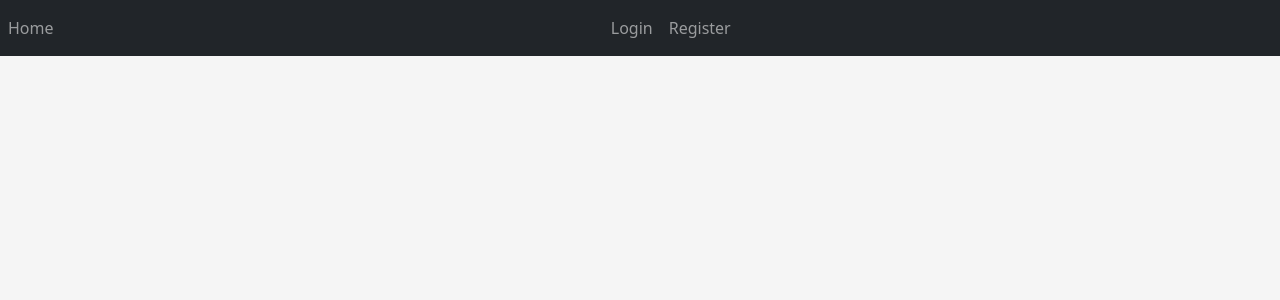
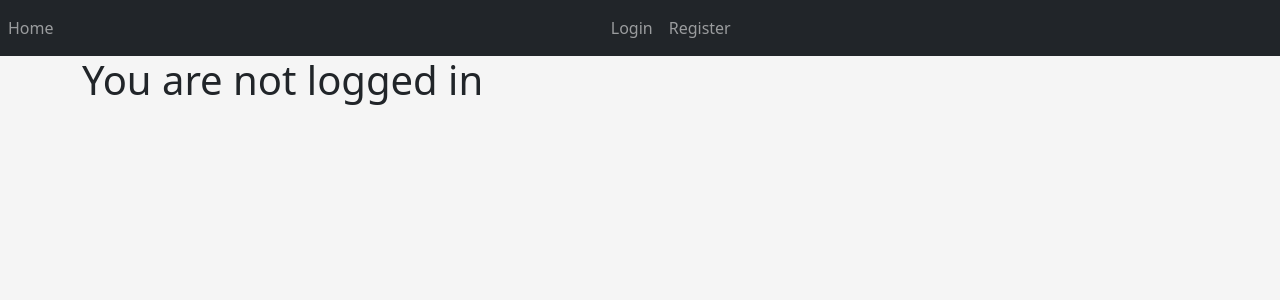
Before and after one commit to astonetuhame/react-laravel-auth, a React (Create React App) app in the folder client/: page / in a window 1280 px wide. Shown: the top 300 px of the page. Built offline with nearby package versions, Linux system fonts and the light colour scheme; no server answers.

Commit message:
Add use effect dependencies

```diff
--- a/client/src/App.tsx
+++ b/client/src/App.tsx
@@ -10,6 +10,7 @@ import axios from 'axios';
 function App() {
 
   const [user, setUser] = useState(null)
+  const[loginValue, setLogin] = useState(false)
 
    useEffect(() => {
         (
@@ -24,17 +25,17 @@ function App() {
 
             }
         )()
-   },[])
+   },[loginValue])
 
 
   return (
     <div className="App">
       <BrowserRouter>
-      <Nav user={ user}/>
+      <Nav user={ user} setLogin={ ()=> setLogin(false)}/>
 
         <Routes>
-          <Route path="/" element={() => <Home user={ user}/>} />
-        <Route path="/login" element={<Login />} />
+          <Route path="/" element={<Home user={ user}/>} />
+        <Route path="/login" element={<Login setLogin={ ()=> setLogin(true)}/>} />
         <Route path="/register" element={<Register />} />
 
         </Routes>
--- a/client/src/components/Nav.tsx
+++ b/client/src/components/Nav.tsx
@@ -1,10 +1,11 @@
 import { Link } from "react-router-dom"
 import axios from 'axios';
 
-const Nav = ({user}:{user:any}) => {
+const Nav = ({user, setLogin}:{user:any, setLogin:Function}) => {
 
     const logout = async () => {
-         await axios.get('logout', {})
+        await axios.post('logout', {})
+        setLogin()
     }
 
     let links;
--- a/client/src/pages/Home.tsx
+++ b/client/src/pages/Home.tsx
@@ -5,7 +5,7 @@ const Home = ({user}:{user:any}) => {
     let message;
 
     if (user) {
-        message = 'test'
+        message = `Hi ${user.first_name}`
     } else {
         message = 'You are not logged in'
 
--- a/client/src/pages/Login.tsx
+++ b/client/src/pages/Login.tsx
@@ -3,7 +3,7 @@ import axios from 'axios';
 import { Navigate } from "react-router-dom";
 
 
-const Login = () => {
+const Login = ({setLogin}: {setLogin: Function}) => {
 
     const [email, setEmail] = useState("")
     const [password, setPassword] = useState("")
@@ -19,6 +19,7 @@ const submit = async (e: SyntheticEvent) => {
 
         })
     setRedirect(true)
+    setLogin()
     }
 
     if (redirect) {
```
